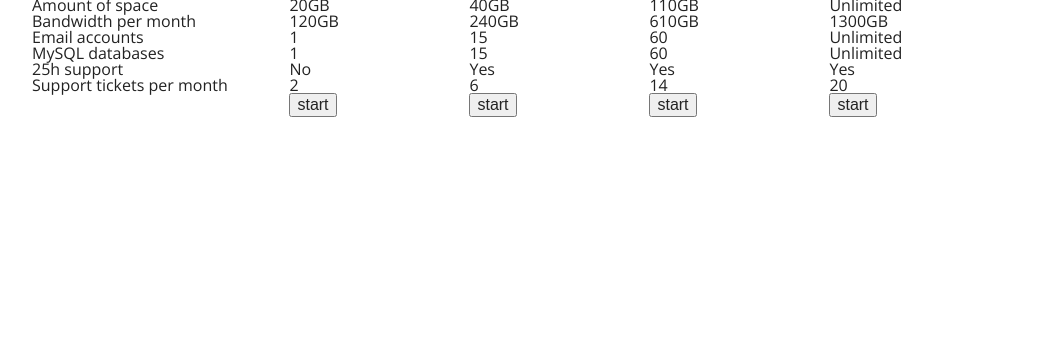
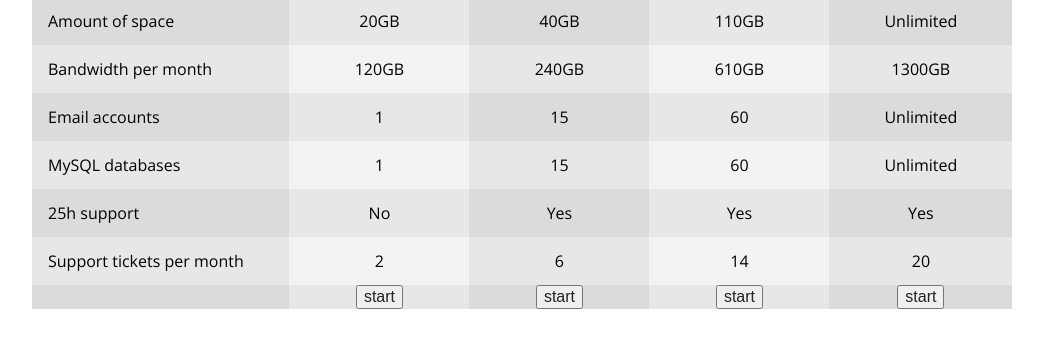
Before and after one commit to toryvictory/subscription_table, a plain HTML site: page index.html in a window 1280 px wide. Shown: the part 213-560 px from the top of the page, without its empty margins (0-1043 px from the left). Drawn offline with nearby package versions, Linux system fonts and the light colour scheme.

Commit message:
Add css styles for subscription plan table body

```diff
--- a/css/style.css
+++ b/css/style.css
@@ -66,3 +66,28 @@
     padding: 1rem;
     text-transform: lowercase;
 }
+
+.table-body {
+    color: black;
+    line-height: 3rem;
+}
+
+tr > td:nth-child(n+2) {
+    text-align: center;
+}
+
+td:first-child {
+    padding-left: 1rem;
+}
+
+tr:nth-child(2n+1) > td:nth-child(2n+1) {
+    background-color: #dbdbdb;
+}
+
+tr:nth-child(2n+1) > td:nth-child(2n+2), tr:nth-child(2n+2) > td:nth-child(2n+1) {
+    background-color: #e7e7e7;
+}
+
+tr:nth-child(2n+2) > td:nth-child(2n+2) {
+    background-color: #f3f3f3;
+}
--- a/index.html
+++ b/index.html
@@ -36,7 +36,7 @@
         </th>
     </tr>
     </thead>
-    <tbody>
+    <tbody class="table-body">
     <tr>
         <td>Amount of space</td>
         <td>20GB</td>
```
